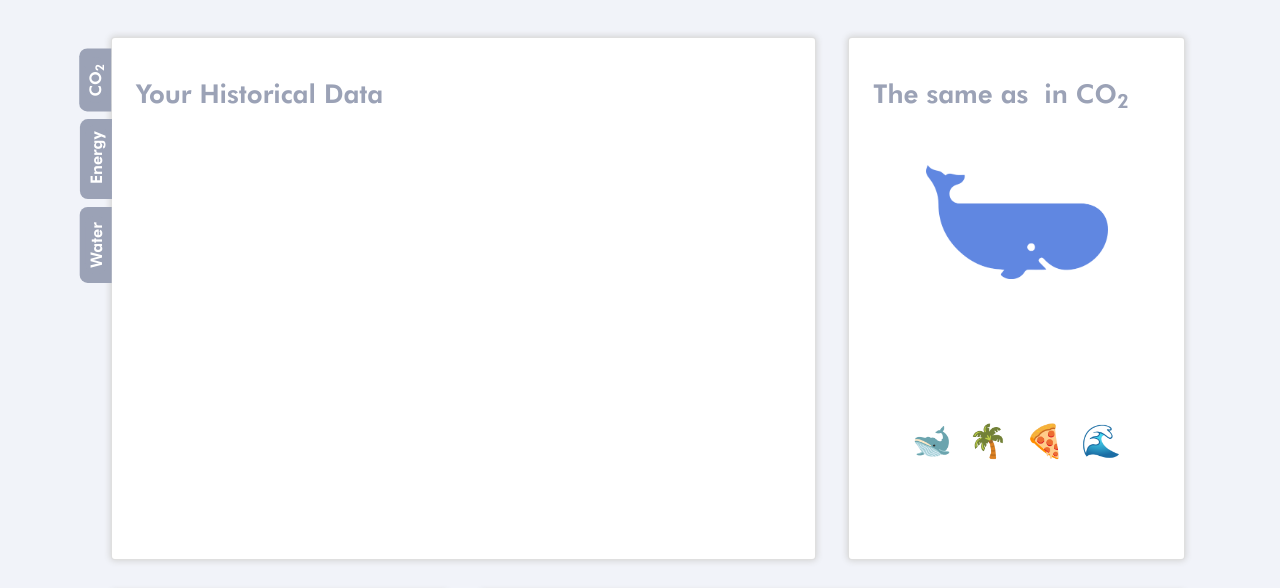
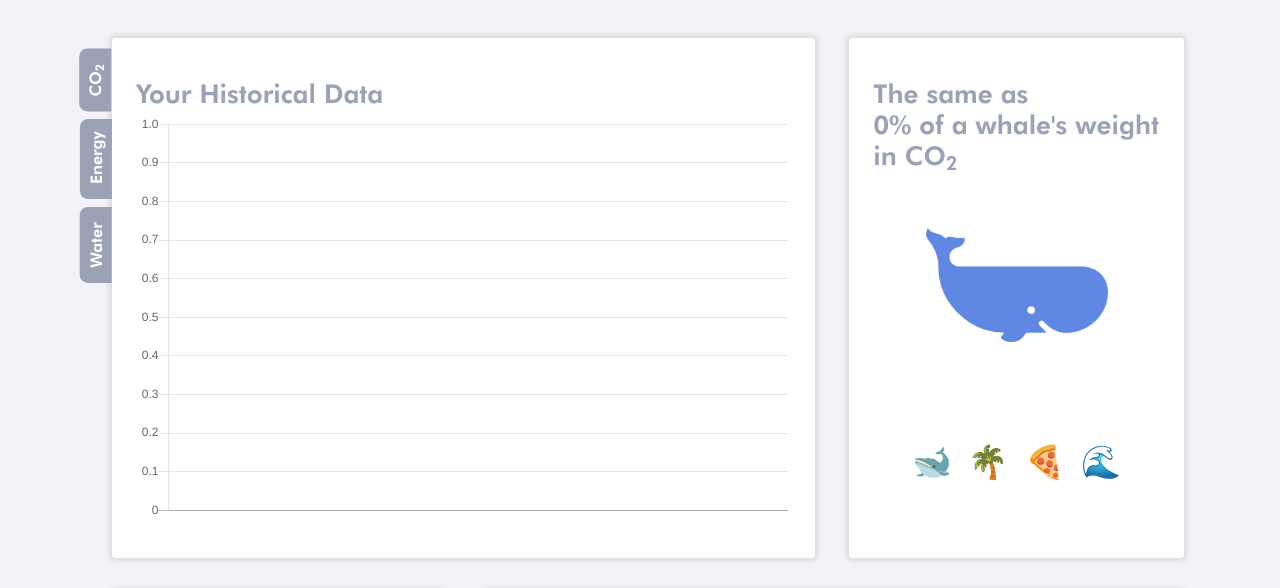
Before and after one commit to cemtorun/Neutral, a browser extension: page src/options/dashboard.html in a window 1280 px wide. Shown: the part 207-795 px from the top of the page. Drawn offline with Linux system fonts and the light colour scheme.

Commit message:
bug fixes

```diff
--- a/src/options/dashboard.css
+++ b/src/options/dashboard.css
@@ -374,7 +374,7 @@ button>p {
 }
 
 #header-perm-text {
-    float:right;
+    float: right;
     padding-right: 12px;
     font-weight: 300;
     font-style: italic;
--- a/src/options/dashboard.js
+++ b/src/options/dashboard.js
@@ -158,6 +158,7 @@ function updateEmissionsData(product) {
 }
 
 function getEmissionsData(product) {
+    console.log(new Error(1));
     // GET EMISSION VALUES FROM BACKEND
     const xhttp = new XMLHttpRequest();
     xhttp.onreadystatechange = function () {
@@ -189,7 +190,14 @@ function getEmissionsData(product) {
     }));
 }
 
+let lock = false;
 async function getData() {
+
+    // NOTE, FIX THIS, MAKE THIS REAL
+    if (lock)
+        return;
+    lock = true;
+
     // Reset Globals
     CO2_TREND = [];
     ENERGY_TREND = [];
@@ -226,6 +234,7 @@ async function getData() {
                         updatePage();
                     }
                 }
+                lock = false;
             }
         }
         xhttp.open("GET", "http://neutral-dev.tk:1337/purchases", true);
@@ -236,16 +245,19 @@ async function getData() {
     } else {
         // GET PURCHASES FROM LOCAL STORE
         chrome.storage.local.get('neutral_purchases', function (result) {
-            result.neutral_purchases.forEach(product => {
-                getEmissionsData(product);
-            });
+            if (result && result.neutral_purchases)
+                result.neutral_purchases.forEach(product => {
+                    getEmissionsData(product);
+                });
 
-            if (result.neutral_purchases.length == 0) {
+            if (!result || !result.neutral_purchases || result.neutral_purchases.length == 0) {
                 carbon();
                 drawPie();
                 changeWhales();
                 updatePage();
             }
+
+            lock = false;
         });
     }
 }
@@ -353,6 +365,7 @@ async function updateUserStatus() {
     } else {
         $("#login-signup").removeClass("hidden");
         $("#user-info").addClass("hidden");
+        $("#header-perm-text").addClass("pointer");
         getData();
         $("#header-perm-text")[0].innerHTML = 'Login/Signup to sync your past purchases <i class="fas fa-arrow-down"></i>';
     }
```
